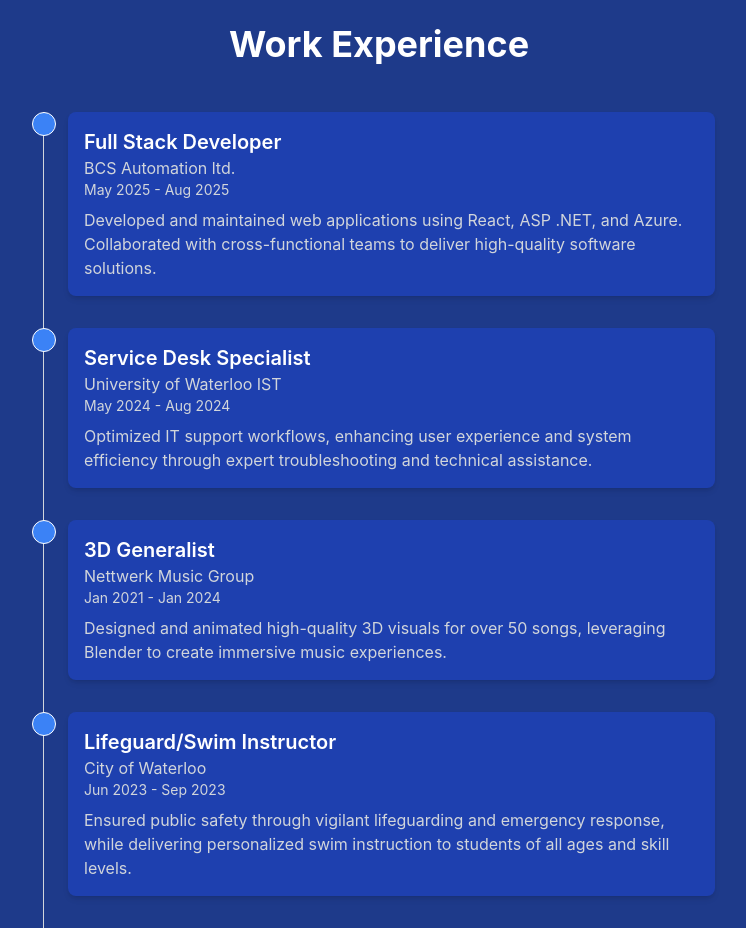
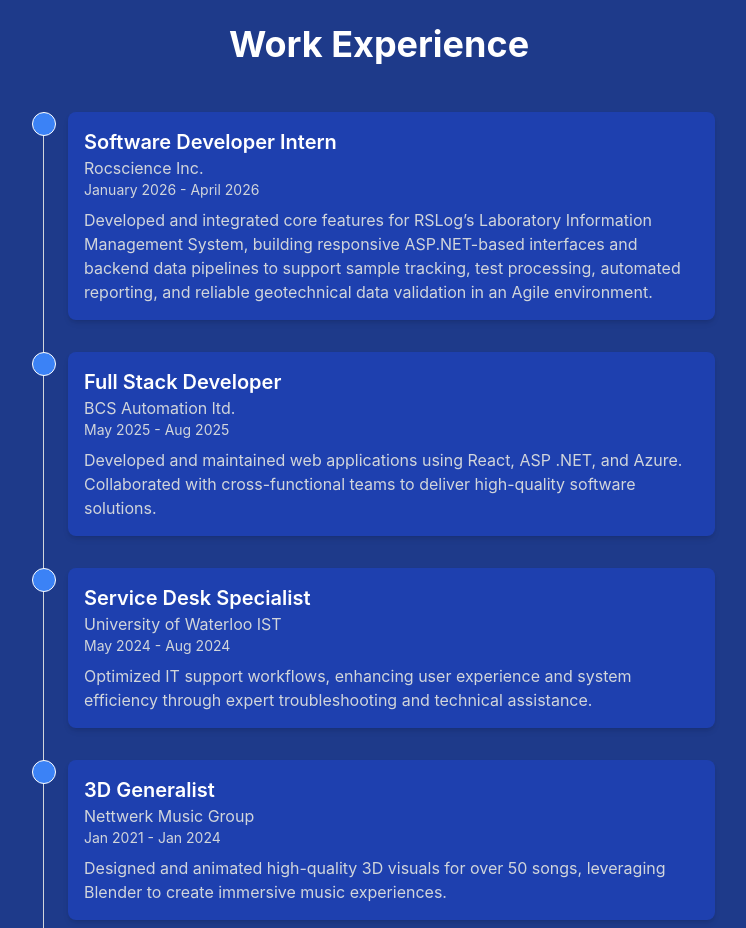
Before and after one commit to not-finley/Portfolio, a React (Vite) app: page / in a window 1280 px wide. Shown: the part 3200-4128 px from the top of the page, without its empty margins (261-1007 px from the left). Built offline with nearby package versions, Linux system fonts and the light colour scheme.

Commit message:
Added rocscience experience

```diff
--- a/src/pages/PastExperience.tsx
+++ b/src/pages/PastExperience.tsx
@@ -17,13 +17,16 @@
   }, [isInView])
 
   const experiences = [
+    {      title: "Software Developer Intern",
+      company: "Rocscience Inc.",
+      duration: "January 2026 - April 2026",
+      description: "Developed and integrated core features for RSLog’s Laboratory Information Management System, building responsive ASP.NET-based interfaces and backend data pipelines to support sample tracking, test processing, automated reporting, and reliable geotechnical data validation in an Agile environment."
+    },
     {
-      // id: "bcs",
       title: "Full Stack Developer",
       company: "BCS Automation ltd.",
       duration: "May 2025 - Aug 2025",
       description: "Developed and maintained web applications using React, ASP .NET, and Azure. Collaborated with cross-functional teams to deliver high-quality software solutions.",
-      // details:"Telemetry ingestion with EventHub + ADX. Integrated anomaly detection. Made an internal chatbot with Python + Ollama."
     },
     {
       title: "Service Desk Specialist",
```
Also changed, not shown: 1 other file (tests, documents, lock files or other folders).
